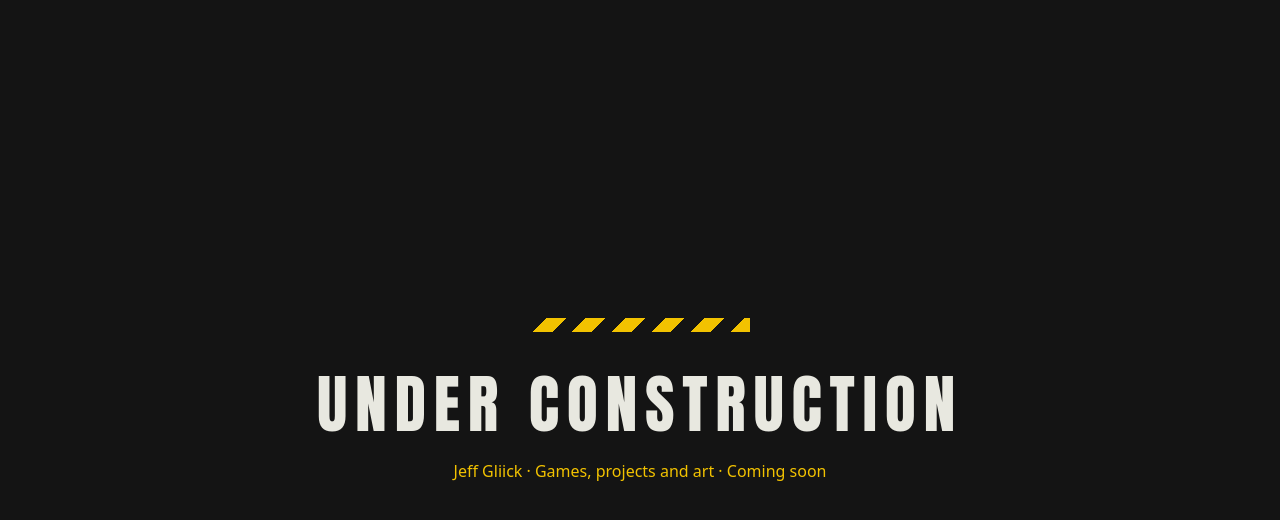
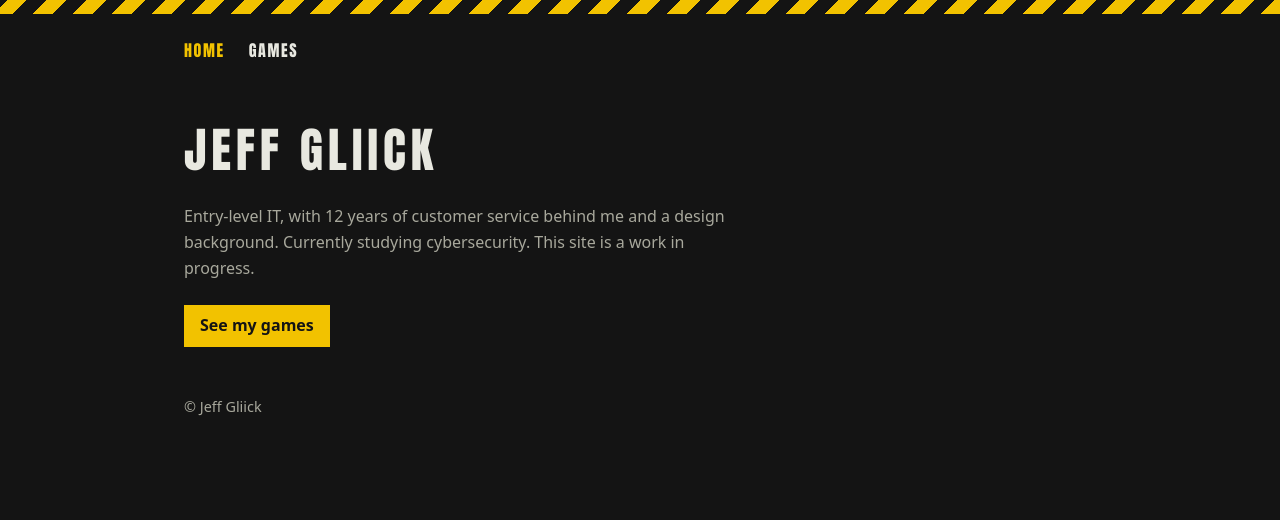
Before and after one commit to jeffgliick/jeffgliick.github.io, a plain HTML site: page index.html in a window 1280 px wide. Drawn offline with Linux system fonts and the light colour scheme.

Commit message:
Refactor index.html to use external CSS and update text
Replaced inline styles with an external stylesheet and updated content.

```diff
--- a/index.html
+++ b/index.html
@@ -4,39 +4,23 @@
   <meta charset="utf-8">
   <meta name="viewport" content="width=device-width, initial-scale=1">
   <title>Jeff Gliick</title>
-  <style>
-    body {
-      margin: 0;
-      min-height: 100vh;
-      display: grid;
-      place-items: center;
-      background: #141414;
-      color: #e8e8e0;
-      font-family: system-ui, sans-serif;
-      text-align: center;
-    }
-    .bar {
-      height: 14px;
-      width: 220px;
-      margin: 0 auto 24px;
-      background: repeating-linear-gradient(
-        -45deg, #f2c200 0 14px, #141414 14px 28px);
-    }
-    h1 {
-      font-family: Impact, "Arial Narrow Bold", sans-serif;
-      letter-spacing: 0.12em;
-      text-transform: uppercase;
-      font-size: clamp(2rem, 8vw, 4rem);
-      margin: 0 0 8px;
-    }
-    p { color: #f2c200; margin: 0; }
-  </style>
+  <link rel="stylesheet" href="style.css">
 </head>
 <body>
+  <div class="bar"></div>
+  <header>
+    <nav>
+      <a href="index.html" aria-current="page">Home</a>
+      <a href="games.html">Games</a>
+    </nav>
+  </header>
+
   <main>
-    <div class="bar"></div>
-    <h1>Under construction</h1>
-    <p>Jeff Gliick · Games, projects and art · Coming soon</p>
+    <h1>Jeff Gliick</h1>
+    <p class="lead">Entry-level IT, with 12 years of customer service behind me and a design background. Currently studying cybersecurity. This site is a work in progress.</p>
+    <a class="btn" href="games.html">See my games</a>
   </main>
+
+  <footer>© Jeff Gliick</footer>
 </body>
 </html>
```
